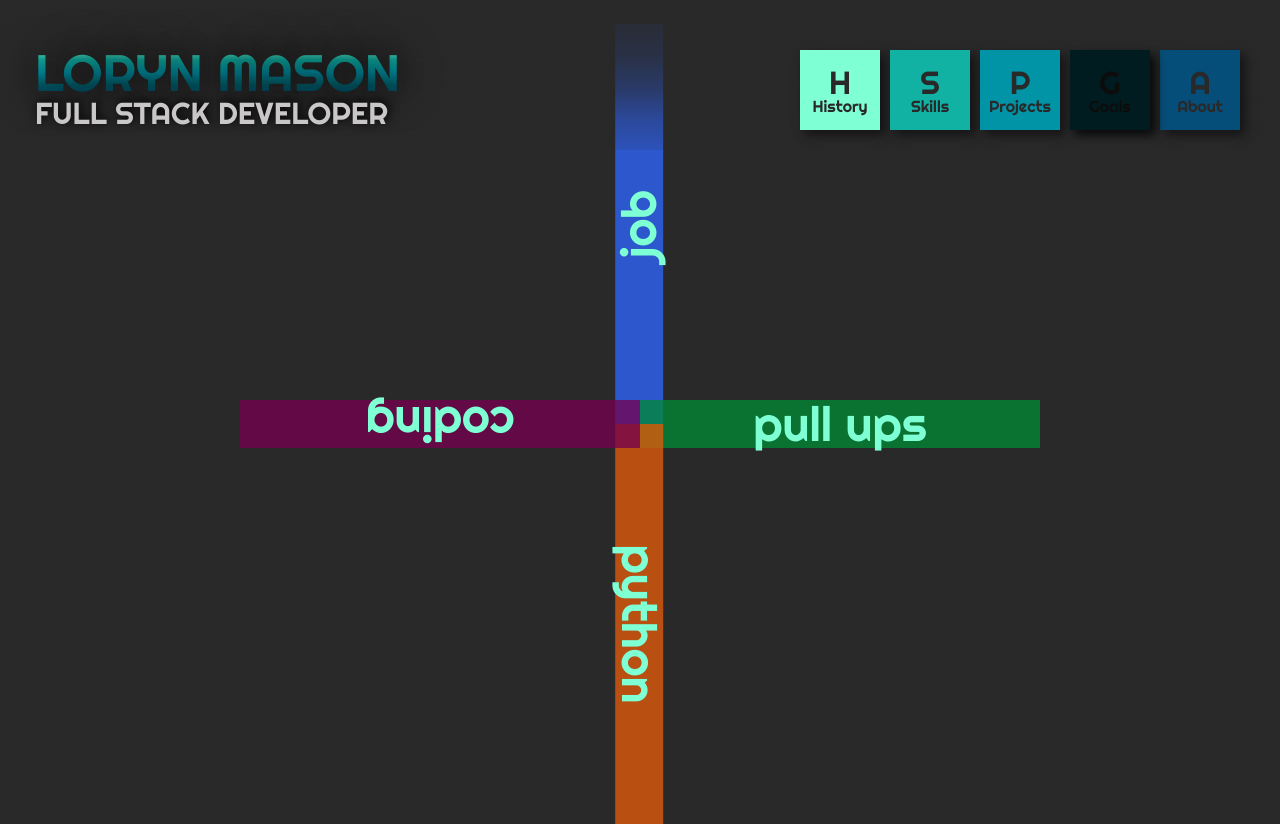
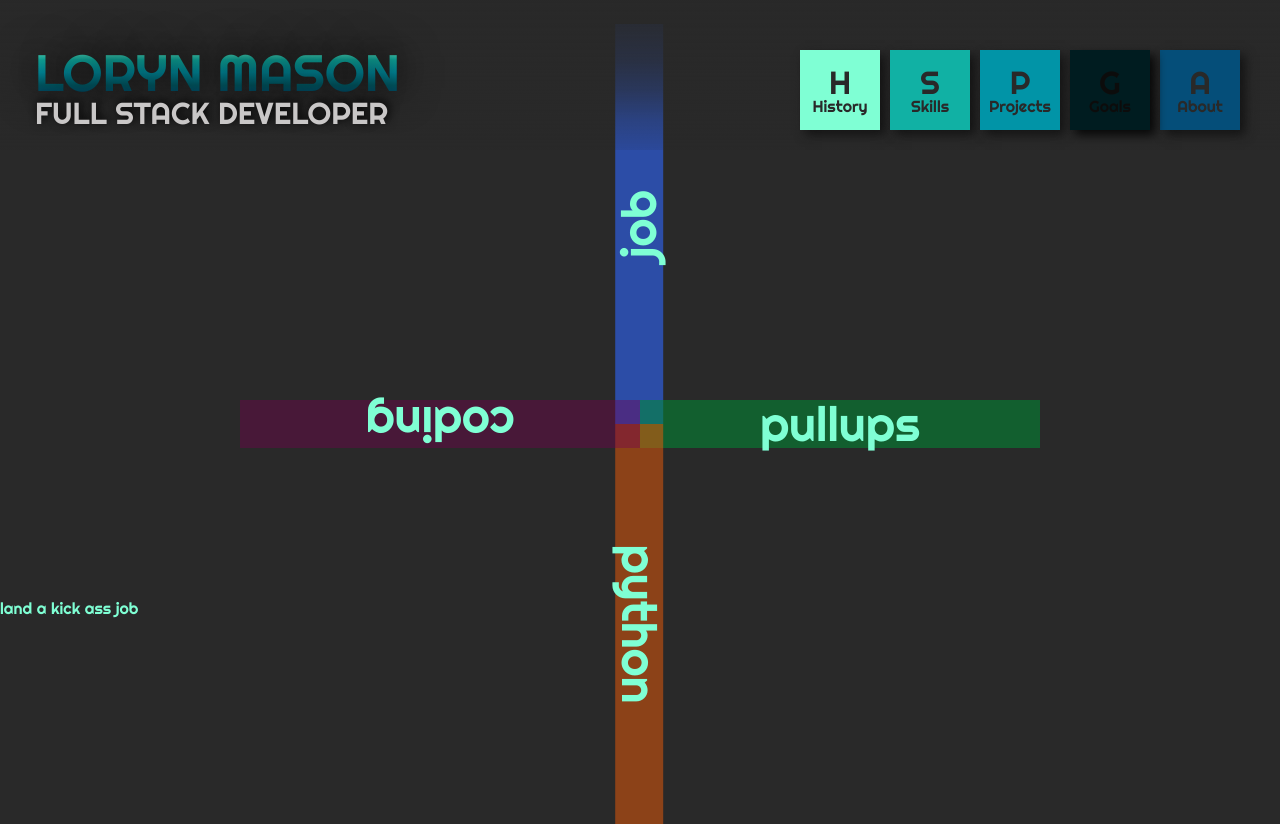
Before and after one commit to lorynmason/resume-site, a React (Create React App) app: page /goals in a window 1280 px wide. Built offline with nearby package versions, Linux system fonts and the light colour scheme.

Commit message:
Break out goals to individual cards

```diff
--- a/src/App.js
+++ b/src/App.js
@@ -6,7 +6,7 @@ import History from './History/History';
 import { Skills } from './Skills/Skills'
 import { Projects } from './Projects/Projects';
 import { About } from './About /About';
-import { Goals } from './Goals/Goals';
+import Goals from './Goals/Goals';
 
 function App() {
   return (
--- /dev/null
+++ b/src/Card/Card.js
@@ -0,0 +1,8 @@
+import React from 'react';
+
+export const Card = ({ title, i }) => {
+  const className = `goal goal${i + 1}`
+  return (
+    <div className={className}>{title}</div>
+  )
+}
--- a/src/Goals/Goals.js
+++ b/src/Goals/Goals.js
@@ -1,22 +1,34 @@
-import React from 'react';
+import React, { Component } from 'react';
 import { Header } from "../Header/Header";
+import { Card } from "../Card/Card"
 
-export const Goals = () => {
-  const style1 = {
-    "offset": 0,
-    "value": '25%',
-    "background": 'green'
+class Goals extends Component {
+  constructor(){
+    super()
+    this.state = {
+      data: [{goal: 'job', info: 'land a kick ass job'}, {goal: 'pullups', info: 'do 10 pullups'}, {goal: 'python', info: 'learn python 3'}, {goal: 'coding', info: 'learn more!'}],
+      show: 0
     }
+  }
+
+  render () {
+    const data = this.state.data
+    const goals = data.map((goal, i) => {
+          return <Card title={goal.goal} info={goal.info} i={i}/>
+    })
     return (
       <section>
         <Header/>
         <div className="spacer"></div>
         <div className="goals">
-        <div className="goal goal1">job</div>
-        <div className="goal goal2">pull ups</div>
-        <div className="goal goal3">python</div>
-        <div className="goal goal4">coding</div>
+          {goals}
+        </div>
+        <div className="info">
+          {data[this.state.show].info}
         </div>
       </section>
     )
   }
+}
+
+export default Goals
--- a/src/styles/_Goals.scss
+++ b/src/styles/_Goals.scss
@@ -1,6 +1,4 @@
 .goals {
-  // position: relative;
-  // overflow: hidden;
   width: 400px;
   height: 400px;
   border-radius: 100%;
@@ -8,29 +6,26 @@
   font-size: 3rem;
   .goal {
     position: absolute;
-    // width: 100%;
     top: 50vh;
     right: 50vw;
-    // transform-origin: 50vh 100vw;
     width: 400px;
-    // height: 100px;
     text-align: center;
   }
   .goal1{
     transform: rotate(-90deg) translate(50%, 415%);
-    background: rgba(47, 102, 255, 0.76);
+    background: rgba(47, 102, 255, 0.589);
   }
   .goal2{
     transform: translate(100%, 0%);
-    background: rgba(1, 138, 53, 0.76);
+    background: rgba(1, 138, 53, 0.555);
 
   }
   .goal3{
     transform: rotate(90deg) translate(50%, -415%);
-    background: rgba(231, 91, 10, 0.76);
+    background: rgba(231, 91, 10, 0.527);
   }
   .goal4{
     transform: rotate(180deg);
-    background: rgba(117, 1, 79, 0.76);
+    background: rgba(117, 1, 78, 0.411);
   }
 }
```
Lines whose indentation alone changed are shown as unchanged.
